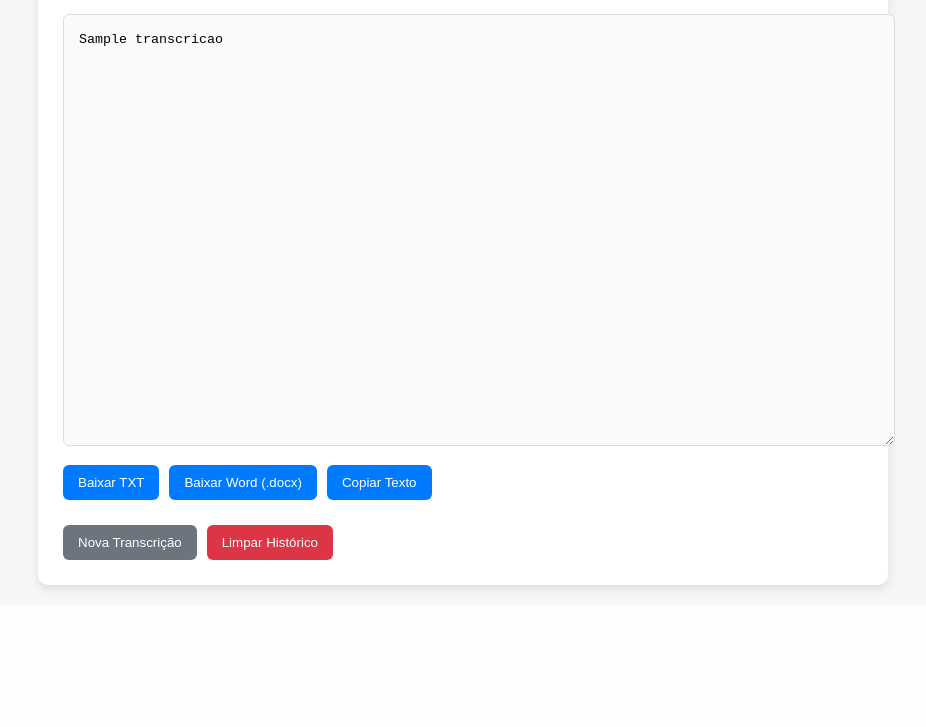
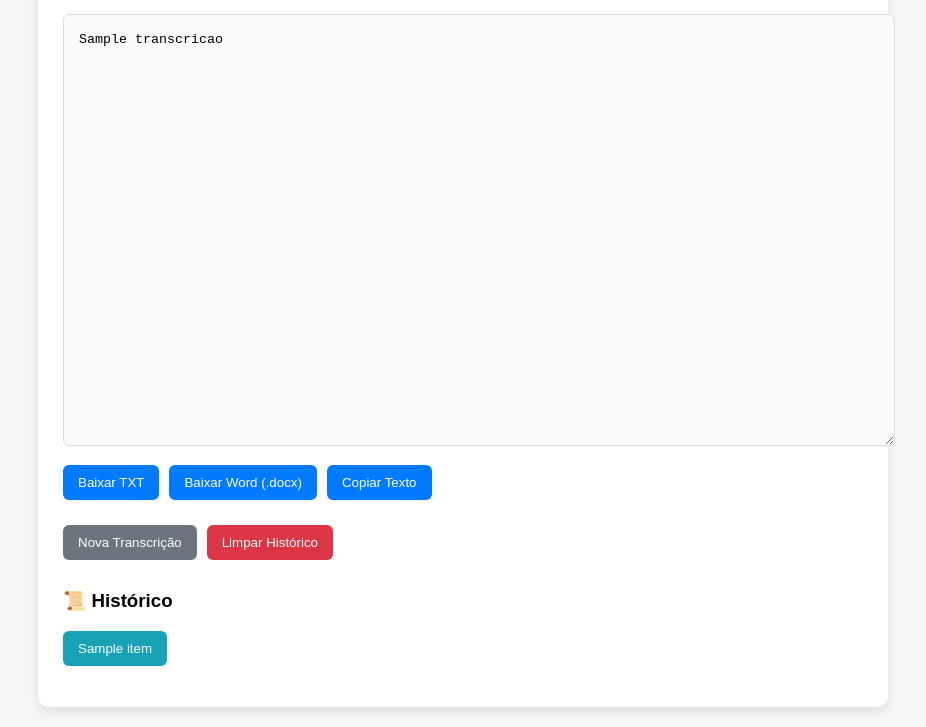
Before and after one commit to original-carreira/transcritor-youtube, a Flask app: template templates/index.html in a window 1280 px wide. Shown: the part 693-1420 px from the top of the page, without its empty margins (177-1103 px from the left). Before the commit the page ends 1288 px from the top, so only its background shows below. Run offline with Flask 3, Linux system fonts and the light colour scheme; the template is opened without the code that fills it: most values are stand-ins (such as "Sample title", 1, 10 or a date in 2020); grey boxes marked "Sample" are stand-in pictures.

Commit message:
adiciona exibicao de historico e melhora layout visual da interface

```diff
--- a/app.py
+++ b/app.py
@@ -10,6 +10,7 @@ from transcript import (
     extrair_id,
     obter_thumbnail,
     limpar_cache,
+    listar_historico,
 )
 
 from docx import Document
@@ -68,13 +69,17 @@ def index():
                 video_id = extrair_id(url)
                 thumbnail = obter_thumbnail(video_id)
 
+    # 4. Lista histórico para exibir na página (mais recentes primeiro)
+    historico = listar_historico()  # Obtém histórico para exibir na página
+
     # Renderiza página com os dados
     return render_template(
         'index.html',
         transcricao=transcricao,
         url=url,
         titulo=titulo,
-        thumbnail=thumbnail
+        thumbnail=thumbnail,
+        historico=historico
     )
 
 
--- a/templates/index.html
+++ b/templates/index.html
@@ -204,6 +204,29 @@
 
     {% endif %}
 
+<!-- Exibe o histórico de transcrições anteriores, se houver -->
+{% if historico %}
+    <div style="margin-top:30px;">
+        <h3>📜 Histórico</h3>
+
+        <ul style="list-style: none; padding: 0;">
+            {% for item in historico %}
+                <li style="margin-bottom:10px;">
+
+                    <form method="POST" style="display:inline;">
+                        <input type="hidden" name="url" value="{{ item.url }}">
+
+                        <button type="submit" style="background-color:#17a2b8;">
+                            {{ item.titulo }}
+                        </button>
+                    </form>
+
+                </li>
+            {% endfor %}
+        </ul>
+    </div>
+{% endif %}
+
 </div>
 
 <!-- Scripts JavaScript para funcionalidades de copiar texto e mostrar loading -->
--- a/transcript.py
+++ b/transcript.py
@@ -347,6 +347,13 @@ def limpar_cache():
     salvar_cache([])
 
 
+def listar_historico():
+    """
+    Retorna o histórico completo (mais recentes primeiro).
+    """
+    historico = carregar_cache()
+    return list(reversed(historico))
+
 # ==============================
 # FUNÇÃO PRINCIPAL
 # ==============================
```
Also changed, not shown: historico.json (+11 -0 lines).
